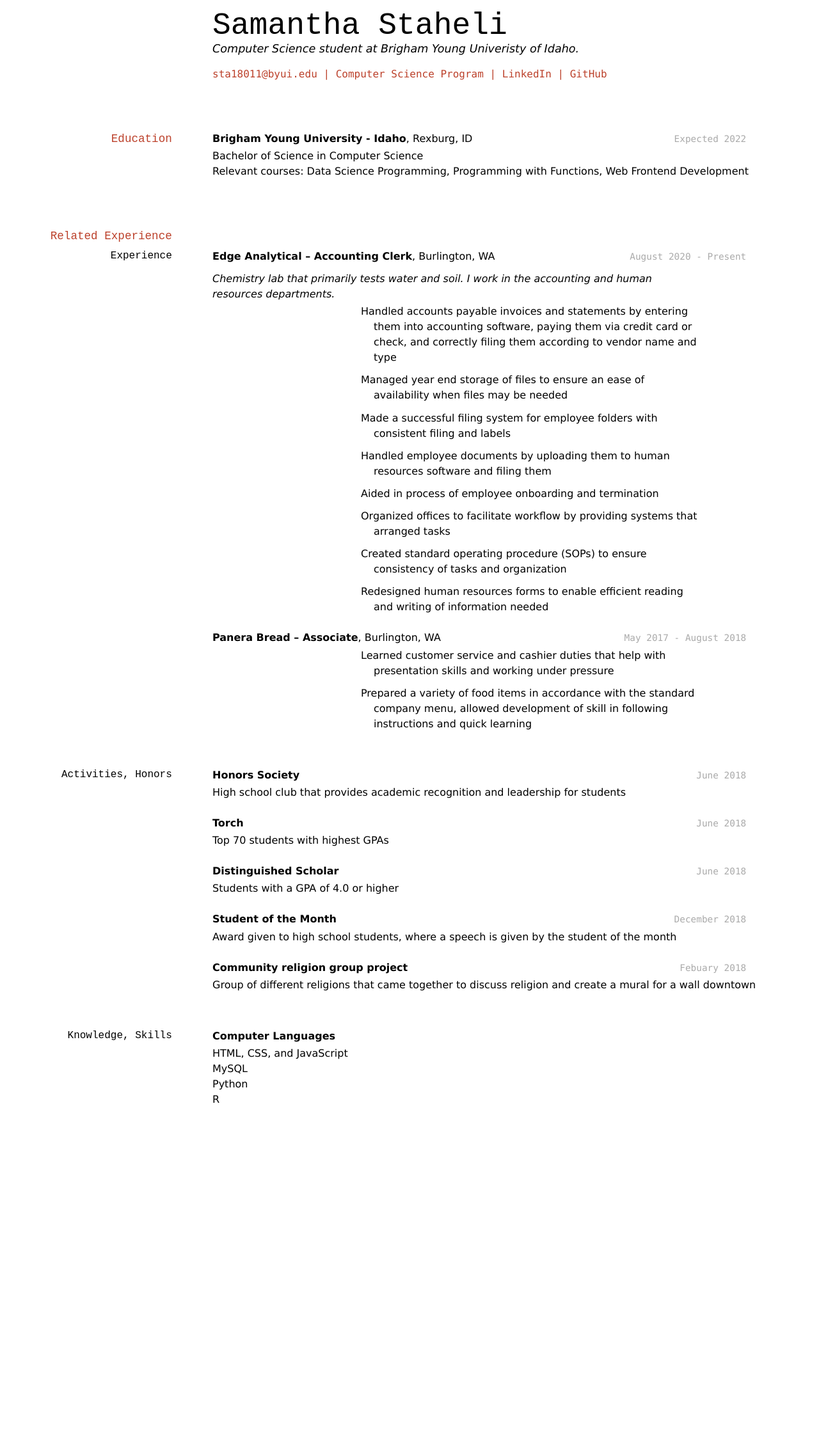
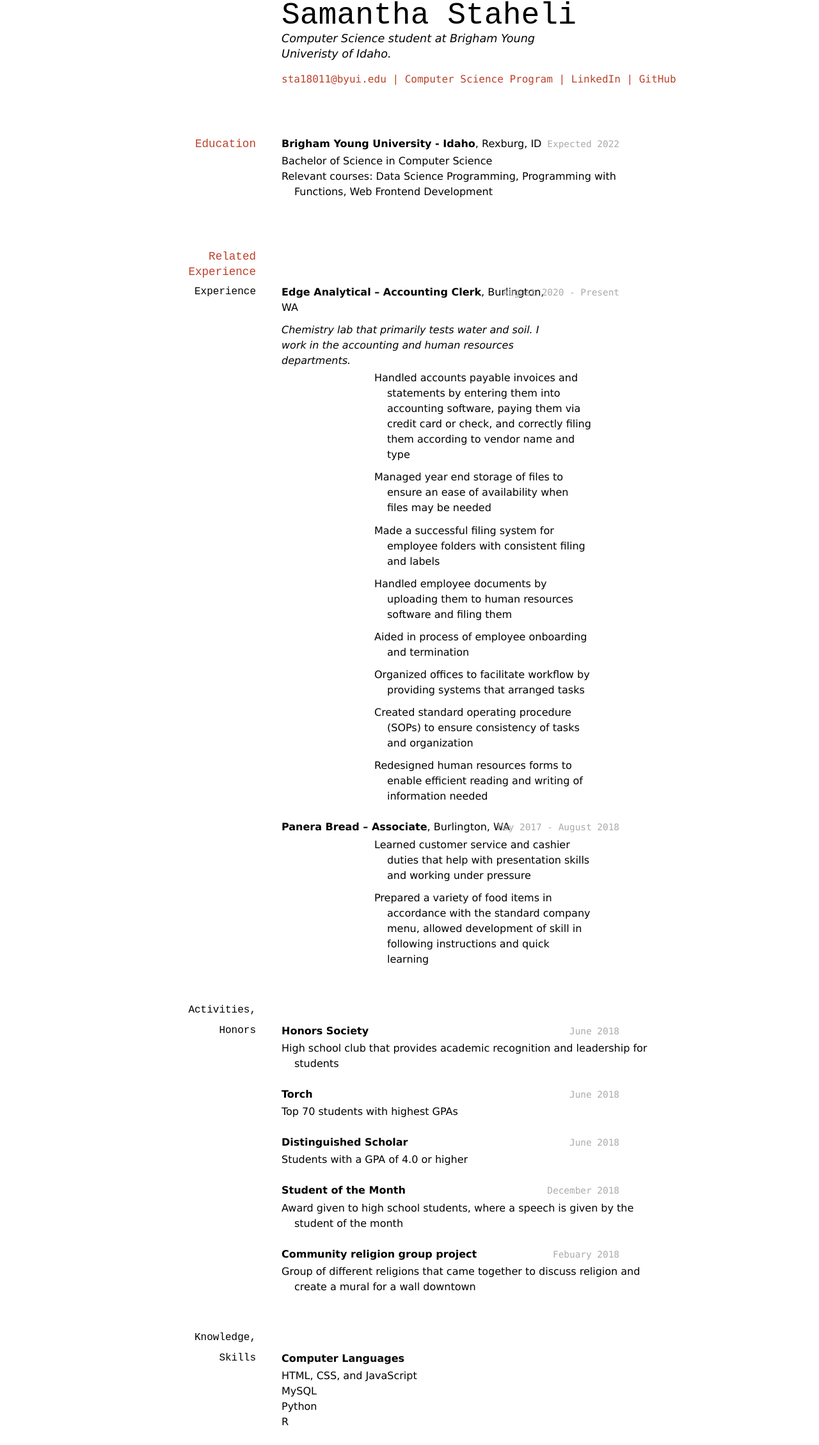
Before and after one commit to byuids-resumes/staheli-resume, a Jekyll site: the page built from docs/index.md, in a window 1280 px wide. Shown: the whole page at 64% size. Built offline with Jekyll 4.4.1, drawn with Linux system fonts in a browser that asks for light colours; before the commit the page ends 1755 px from its top, so only the background shows below that.

Commit message:
margin changed

```diff
--- a/docs/media/davewhipp-screen.css
+++ b/docs/media/davewhipp-screen.css
@@ -59,6 +59,8 @@ body {
 	font-family: Avenir,Verdana,sans-serif;
 	margin-top: 1em;
 	margin-left: 1em;
+	margin: auto;
+	max-width: 800px;
 }
 
 p {
```
Also changed, not shown: docs/index.md (+1 -1 lines).
